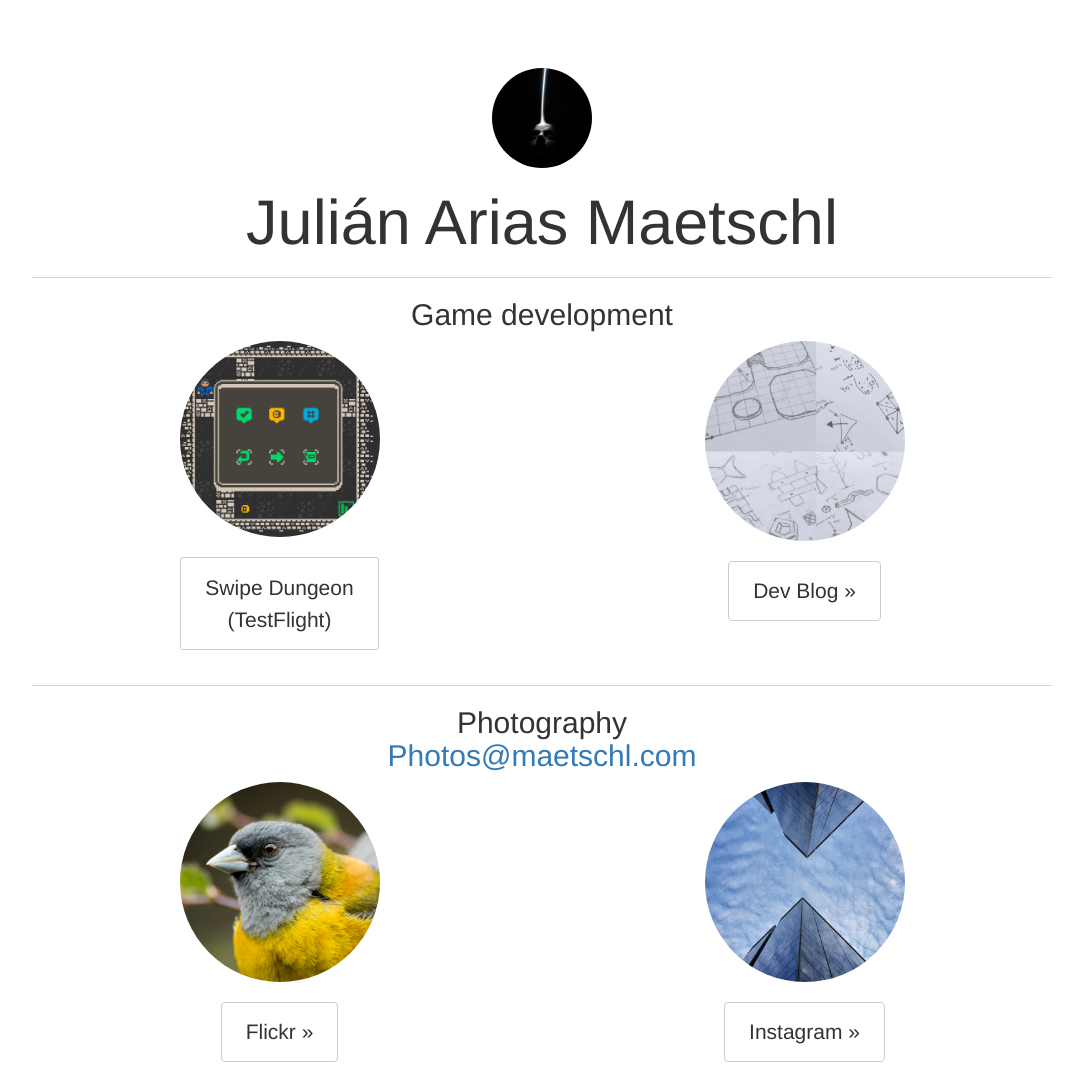
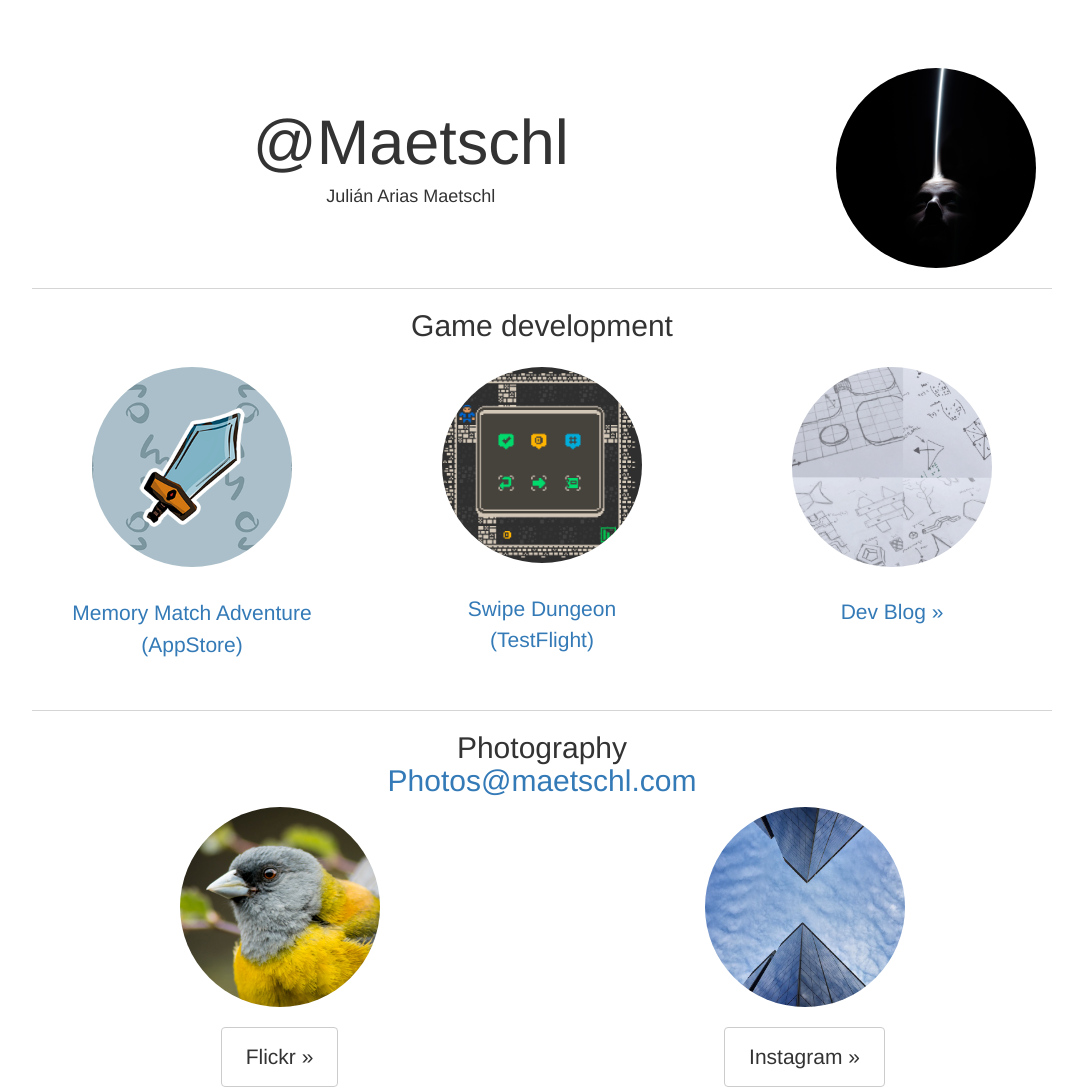
Before and after one commit to Maetschl/maetschl, a plain HTML site: page index.html in a window 1280 px wide. Shown: the whole page, without its empty margins (98-1181 px from the left). Drawn offline with nearby package versions, Linux system fonts and the light colour scheme.

Commit message:
update index.html

```diff
--- a/index.html
+++ b/index.html
@@ -16,27 +16,39 @@
 	  	<div class="jumbotron">
 
 	        <div class="row">
-				<div class="col-sm-12">
-				  <img class="img-circle img-responsive" src="imgs/DSC_0079_web_low.jpg" alt=":)" width="100" height="100">
+                <div class="col-sm-9">
+                    </br>
+                    <h1>@Maetschl</h1>
+                    <h4>Julián Arias Maetschl</h4>
+                </div>
+
+				<div class="col-sm-3">
+				  <img class="img-circle img-responsive" src="imgs/DSC_0079_web_low.jpg" alt=":)" width="200" height="200">
 				  <!--p>Duis mollis, est non commodo luctus, nisi erat porttitor ligula, eget lacinia odio sem nec elit. Cras mattis consectetur purus sit amet fermentum. Fusce dapibus, tellus ac cursus commodo, tortor mauris condimentum nibh.</p-->
 				  <!--p><a class="btn btn-default" href="#" role="button">? &raquo;</a></p-->
 				</div>
+
 			</div>
 
-	        <h1>Julián Arias Maetschl</h1>
 
         	<hr class="featurette-divider">
 
 			<h2>Game development</h2>
 
 	        <div class="row">
-				<div class="col-sm-6">
-				  <img class="img-circle img-responsive" src="imgs/150x150bb.jpg" alt=":)" width="200" height="200">
-				  <br>
-				  <p>
-				  	<a class="btn btn-default btn-sm" href="https://testflight.apple.com/join/LR4b3rOa" role="button">Swipe Dungeon</br>(TestFlight)</a>
-				  </p>
-				</div>
+                <div class="col-sm-4">
+                    <a class="btn btn-sm" href="" role="button">
+                    <img class="img-circle img-responsive" src="imgs/memoryMatch.png" alt=":)" width="200" height="200">
+                        <p>
+                        Memory Match Adventure</br>(AppStore)</a>
+                        </p>
+                        </div>
+                <div class="col-sm-4"><a class="btn btn-sm" href="https://testflight.apple.com/join/LR4b3rOa" role="button">
+                    <img class="img-circle img-responsive" src="imgs/150x150bb.jpg" alt=":)" width="200" height="200">
+                        <p>
+                        Swipe Dungeon</br>(TestFlight)</a>
+                        </p>
+                        </div>
 
 
 				<!--div class="col-sm-4">
@@ -45,9 +57,10 @@
 				  <p><a class="btn btn-default" href="http://www.n00b.cl/?ref=maetschl" role="button">n00b.cl &raquo;</a></p><p><a href="mailto:contacto@n00b.cl">Contacto@n00b.cl</a></p>
 				</div-->
 
-				<div class="col-sm-6">
+				<div class="col-sm-4">
+                    <a class="btn" href="http://mae3d.tumblr.com/" role="button">
 				  <img class="img-circle img-responsive" src="imgs/devBlog.png" alt="?" width="200" height="200">
-				  <br><p><a class="btn btn-default" href="http://mae3d.tumblr.com/" role="button">Dev Blog &raquo;</a></p>
+                      <p>Dev Blog &raquo;</a></p>
 				</div>
 
 			</div>
```
